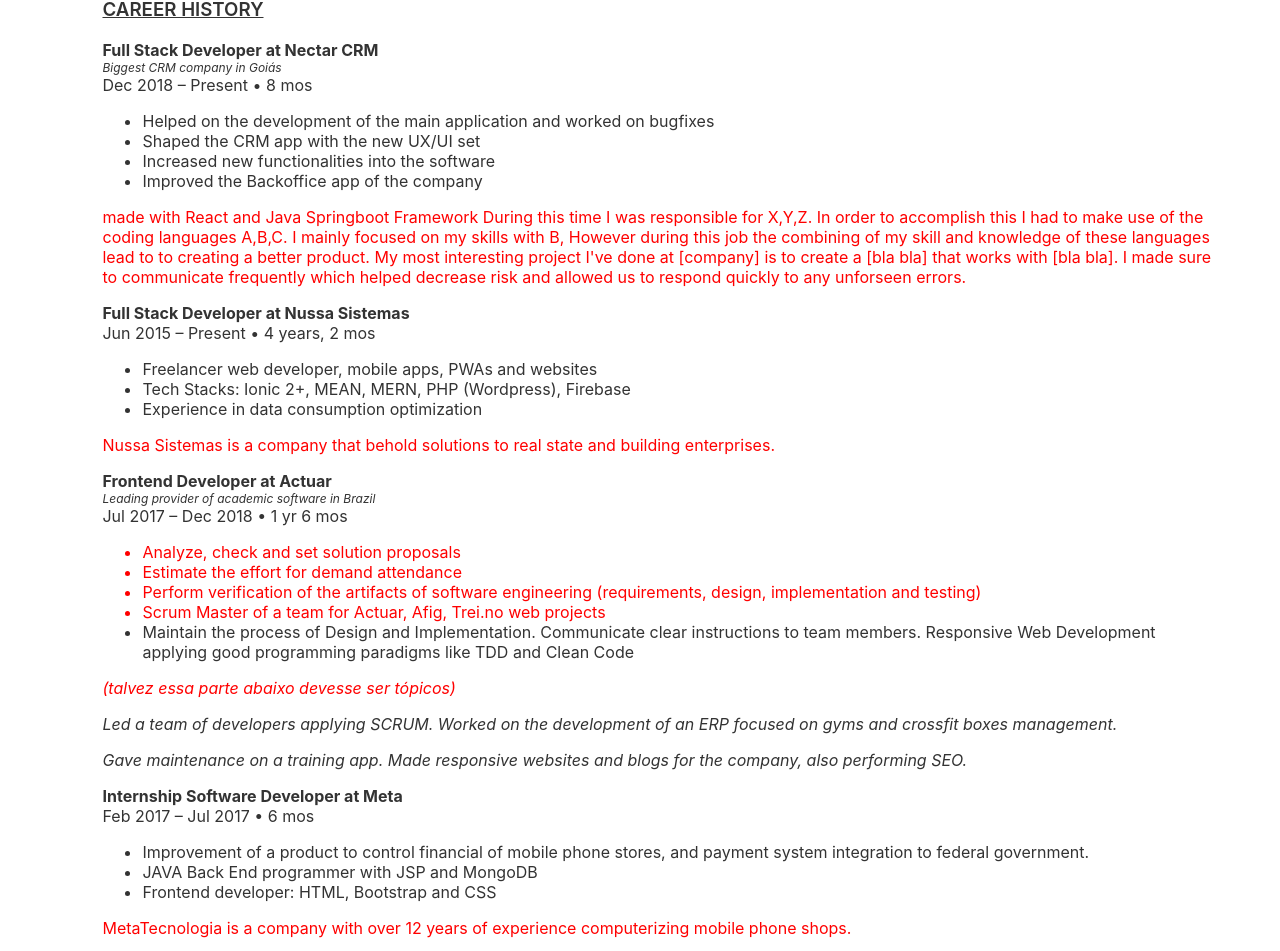
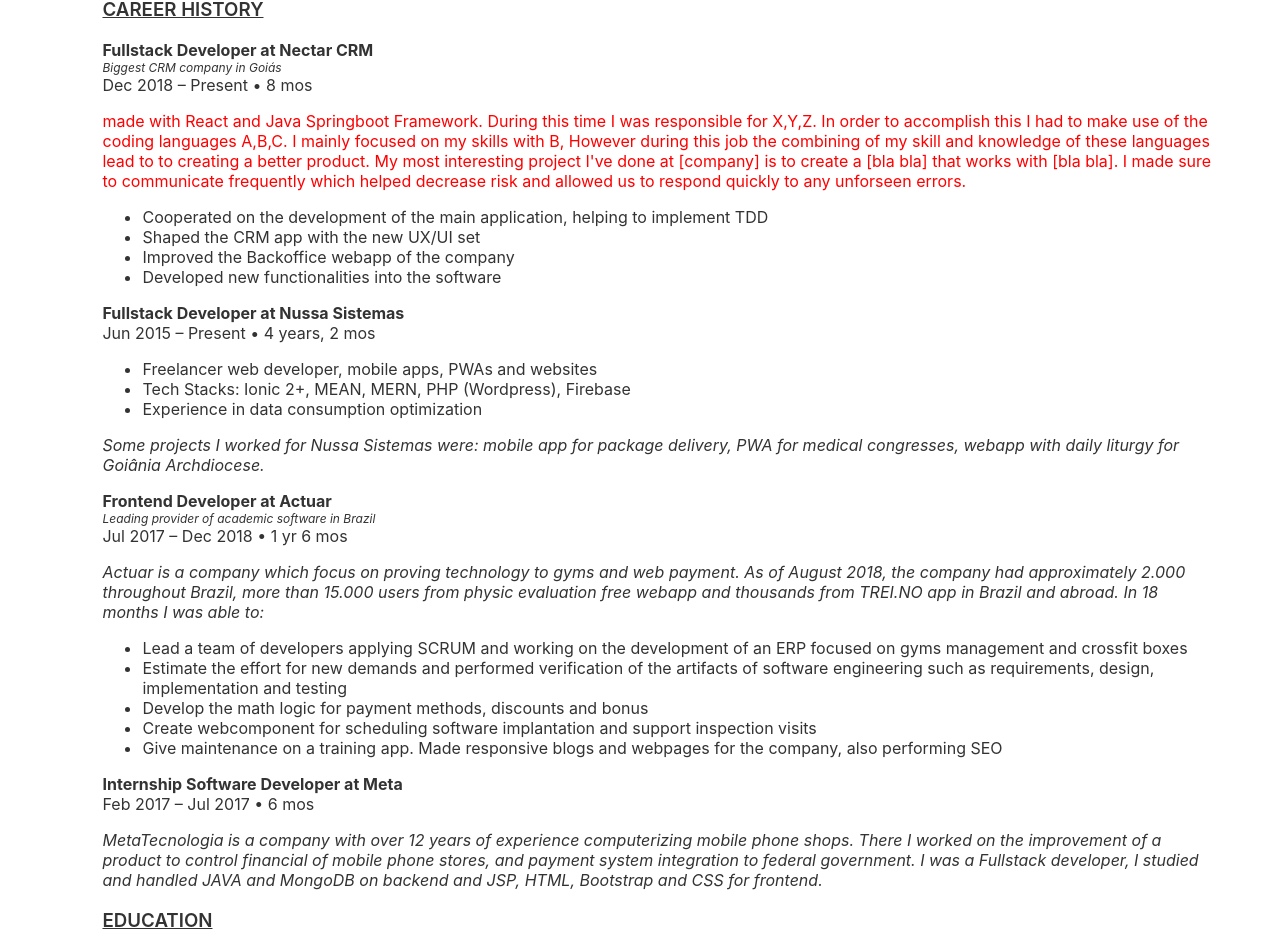
Before and after one commit to murilloves/svelte-cv, a Svelte app: page / in a window 1280 px wide. Shown: the part 459-1410 px from the top of the page. Built offline with nearby package versions, Linux system fonts and the light colour scheme.

Commit message:
improvements on career and additional information

```diff
--- a/src/Achievements.svelte
+++ b/src/Achievements.svelte
@@ -5,8 +5,8 @@
     <ul class="topic decimal">
         <!-- <li>Include 4/5 key achievements or highlights. Should be relevant and quantifiable.</li> -->
         <li>Led a team of 4 Frontend developers and increased the amount of tasks delivered by the team by 25% per Sprint</li><!-- Using WBS (Work Breakdown Structure) and Scrum Poker-->
-        <li>Incremented the developers productivity by 10% by creating automated tools and writing detailed documentation</li><!-- Automated: CI/CD; Build modules -->
-        <li>Identified performance issue an cut down the screen render delay by four times, also reducing overfetch</li><!-- Actuar Screen -->
+        <li>Incremented the developers productivity by 10% by creating automated tools and by writing detailed documentation</li><!-- Automated: CI/CD; Build modules -->
+        <li>Identified performance issues an cut down the screen render time by four times, also reducing overfetch</li><!-- Actuar Screen -->
         <li>Given talks to a large community. Also helped 5 other people from coding basics to mid-level</li>
         <li>Had participate of programming marathons at college and have won one local contest among 10 another teams</li>
         <!-- <li>Taught game programming to needy children</li> -->
--- a/src/Additional.svelte
+++ b/src/Additional.svelte
@@ -16,6 +16,7 @@
 			<li> Agile management with scrum</li>
 			<li> Web Design for Web Developers: UI / UX for Websites</li>
 			<li> Javascript Completo 2018 - Fundamentals to Master</li>
+			<li>Burger lover and charismatic Pianist</li>
 		</ul>
 	</red>
 </div>
--- a/src/Career.svelte
+++ b/src/Career.svelte
@@ -24,7 +24,7 @@
     </h3>
 
     <div>
-        <strong>Full Stack Developer at Nectar CRM</strong>
+        <strong>Fullstack Developer at Nectar CRM</strong>
         <div class="tiny-desc">Biggest CRM company in Goiás</div>
         <div>Dec 2018 – Present •
         { nectarInMonths / 12 >= 1
@@ -33,22 +33,23 @@
             : `${nectarInMonths % 12} mos` }
         </div>
 
-        <ul class="topic">
-            <!-- <li>Highlight responsibilities and key achievements/deliverables.</li> -->
-            <li>Helped on the development of the main application and worked on bugfixes</li>
-            <li>Shaped the CRM app with the new UX/UI set</li>
-            <li>Increased new functionalities into the software</li>
-            <li>Improved the Backoffice app of the company</li>
-        </ul>
         <red>
             <p>
-                made with React and Java Springboot Framework
+                made with React and Java Springboot Framework.
                 During this time I was responsible for X,Y,Z. In order to accomplish this I had to make use of the coding languages A,B,C. I mainly focused on my skills with B, However during this job the combining of my skill and knowledge of these languages lead to to creating a better product. My most interesting project I've done at [company] is to create a [bla bla] that works with [bla bla]. I made sure to communicate frequently which helped decrease risk and allowed us to respond quickly to any unforseen errors.
             </p>
         </red>
+
+        <ul class="topic">
+            <!-- <li>Highlight responsibilities and key achievements/deliverables.</li> -->
+            <li>Cooperated on the development of the main application, helping to implement TDD</li>
+            <li>Shaped the CRM app with the new UX/UI set</li>
+            <li>Improved the Backoffice webapp of the company</li>
+            <li>Developed new functionalities into the software</li>
+        </ul>
     </div>
     <div>
-        <strong>Full Stack Developer at Nussa Sistemas</strong>
+        <strong>Fullstack Developer at Nussa Sistemas</strong>
         <div>
             Jun { nussaBeginDate.getFullYear() }
             – Present • { Math.floor(nussaInMonths / 12) } years, { nussaInMonths % 12 } mos
@@ -60,56 +61,35 @@
             <li>Experience in data consumption optimization</li>
         </ul>
 
-        <red>
-            <p>
-                Nussa Sistemas is a company that behold solutions to real state and building
-                enterprises.
-            </p>
-        </red>
+        <p class="italic">
+            Some projects I worked for Nussa Sistemas were: mobile app for package delivery, PWA for medical congresses, webapp with daily liturgy for Goiânia Archdiocese.
+        </p>
     </div>
     <div>
         <strong>Frontend Developer at Actuar</strong>
         <div class="tiny-desc">Leading provider of academic software in Brazil</div>
         <div>Jul 2017 – Dec 2018 • 1 yr 6 mos</div>
 
+        <p class="italic">
+            Actuar is a company which focus on proving technology to gyms and web payment. As of August 2018, the company had approximately 2.000 throughout Brazil, more than 15.000 users from physic evaluation free webapp and thousands from TREI.NO app in Brazil and abroad. In 18 months I was able to:
+        </p>
+
         <ul class="topic">
-        <red>
-            <li>Analyze, check and set solution proposals</li>
-            <li>Estimate the effort for demand attendance</li>
-            <li>Perform verification of the artifacts of software engineering (requirements, design, implementation and testing)</li>
-            <li>Scrum Master of a team for Actuar, Afig, Trei.no web projects</li>
-        </red>
-            <li>Maintain the process of Design and Implementation. Communicate clear instructions to team members. Responsive Web Development applying good programming paradigms like TDD and Clean Code</li>
-            <!-- <li>Develop complex interfaces for payment holding discounts and bonus logic</li> -->
+            <li>Lead a team of developers applying SCRUM and working on the development of an ERP focused on gyms management and crossfit boxes</li>
+            <li>Estimate the effort for new demands and performed verification of the artifacts of software engineering such as requirements, design, implementation and testing</li>
+            <li>Develop the math logic for payment methods, discounts and bonus </li>
+            <li>Create webcomponent for scheduling software implantation and support inspection visits</li>
+            <li>Give maintenance on a training app. Made responsive blogs and webpages for the company, also performing SEO</li>
         </ul>
-        <i>
-            <red>(talvez essa parte abaixo devesse ser tópicos)</red>
-            <p>
-                Led a team of developers applying SCRUM. Worked on the development of an ERP focused on gyms and crossfit boxes management.
-            </p>
-            <!-- <p>
-                Actuar is a company which focus on proving technology to gyms and web payment. At aug 2018, the company has approximately 2.000 clients all over Brazil, more than 15.000 users from physic evaluation free webapp and more from TREI.NO app in Brazil and abroad.
-            </p> -->
-            <p>
-                Gave maintenance on a training app. Made responsive websites and blogs for the company, also performing SEO.
-            </p>
-        </i>
     </div>
 
     <div>
         <strong>Internship Software Developer at Meta</strong>
         <div>Feb 2017 – Jul 2017 • 6 mos</div>
 
-        <ul class="topic">
-            <li>Improvement of a product to control financial of mobile phone stores, and payment system integration to federal government.</li>
-            <li>JAVA Back End programmer with JSP and MongoDB</li>
-            <li>Frontend developer: HTML, Bootstrap and CSS</li>
-        </ul>
-        <red>
-            <p>
-                MetaTecnologia is a company with over 12 years of experience computerizing mobile phone shops.
-            </p>
-        </red>
+        <p class="italic">
+            MetaTecnologia is a company with over 12 years of experience computerizing mobile phone shops. There I worked on the improvement of a product to control financial of mobile phone stores, and payment system integration to federal government. I was a Fullstack developer, I studied and handled JAVA and MongoDB on backend and JSP, HTML, Bootstrap and CSS for frontend.
+        </p>
     </div>
 </div>
 
@@ -122,7 +102,10 @@
 	.tiny-desc {
 		font-size: 12px;
 		font-style: italic;
-	}
+    }
+    .italic {
+        font-style: italic;
+    }
 	/* ul.circle > li {
 		list-style-type: circle;
 	}
--- a/src/Summary.svelte
+++ b/src/Summary.svelte
@@ -12,7 +12,7 @@
 <div class="section-summary">
   <h3 class="subtitle">PERSONAL SUMMARY</h3>
   <div class="paragraph">
-    Having about 4 years of experience in the field as a Frontend and Full Stack
+    Having about 4 years of experience in the field as a Frontend and Fullstack
     developer, I've worked on important projects in every phase of the
     software development lifecycle, from business requirements collection to
     project delivery. Throught the code, I always try to add value to the company
```
